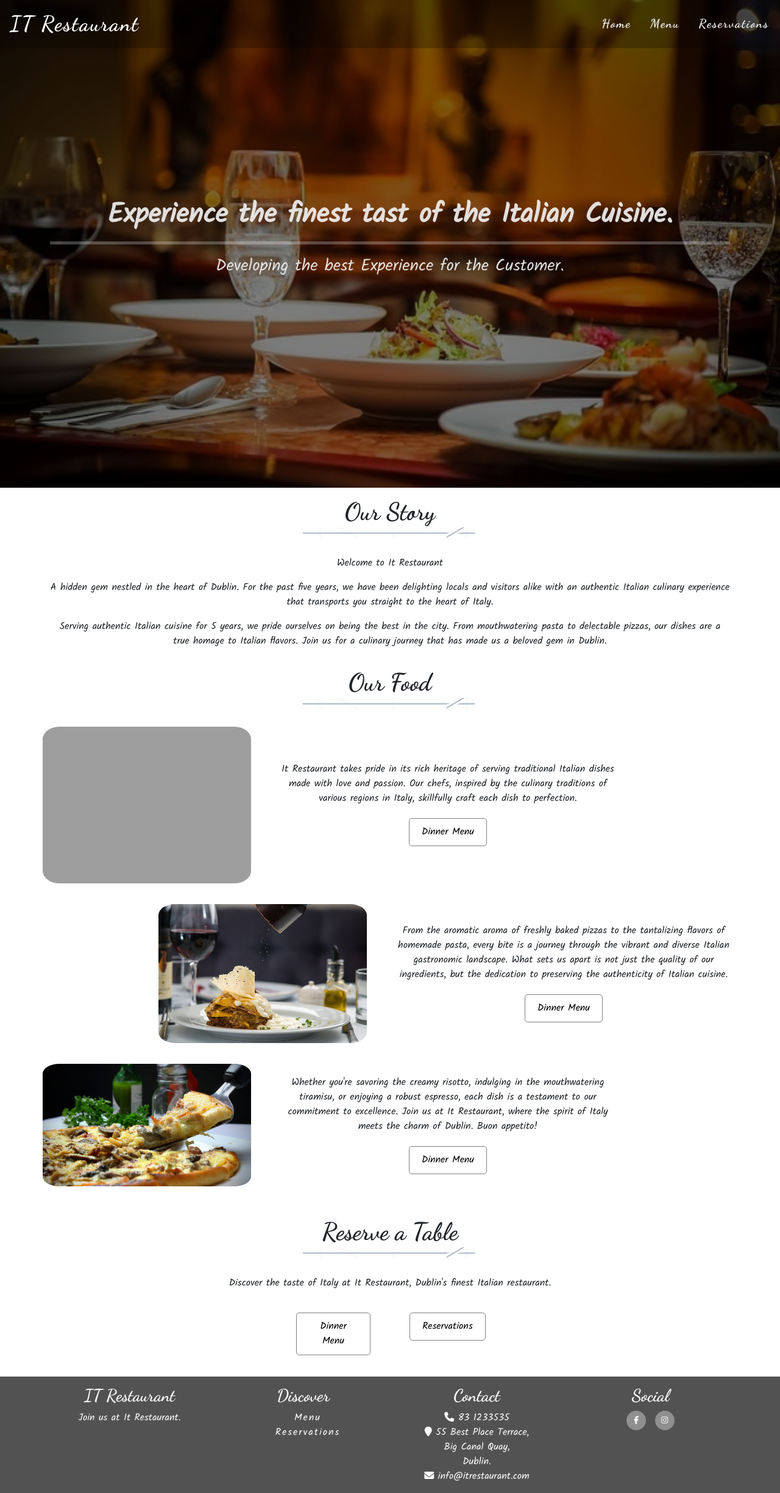
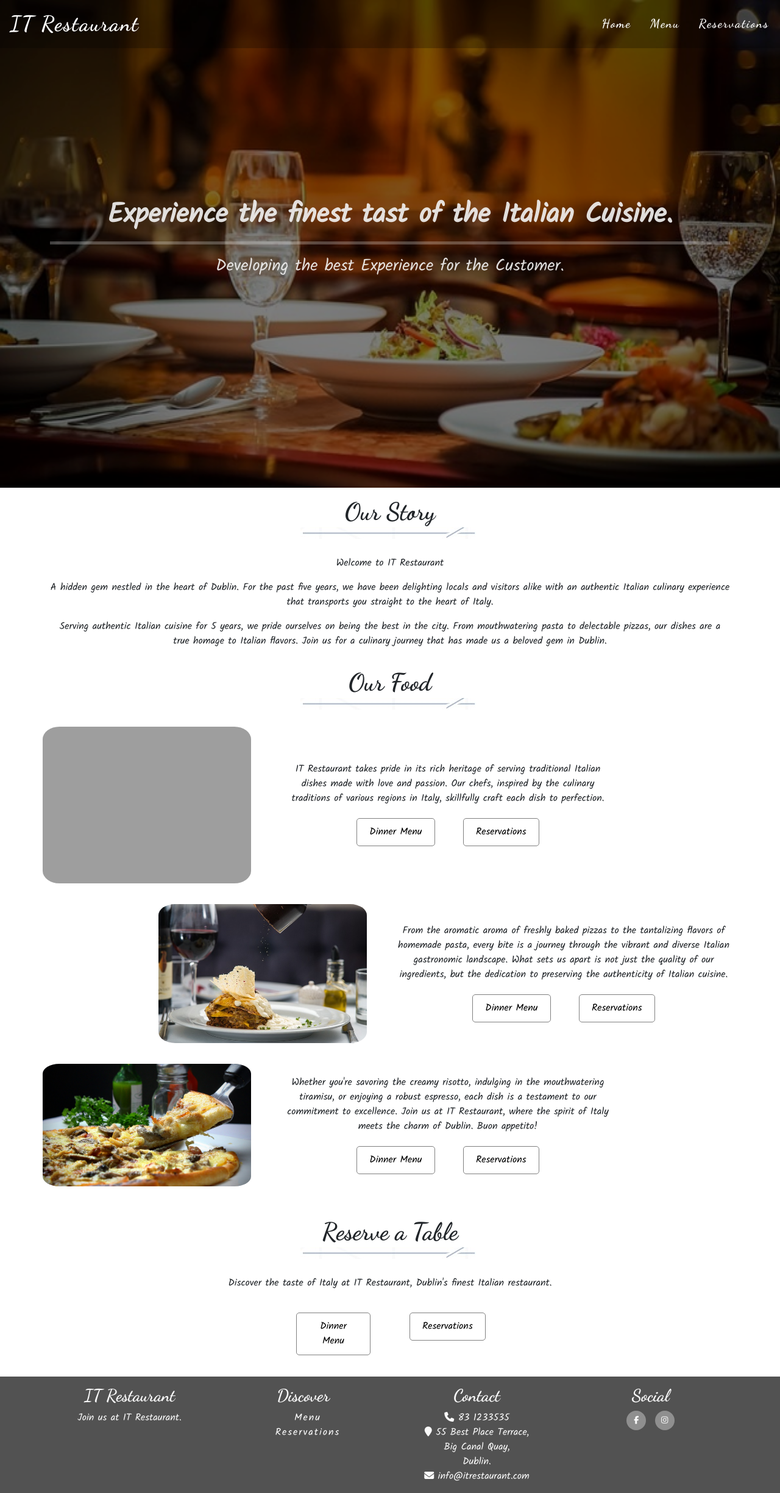
Before and after one commit to TCaldato/it-restaurant, a Django app: page / in a window 1280 px wide. Shown: the whole page at 61% size. Run offline with Django 5.2, Linux system fonts and the light colour scheme; some libraries are stand-ins or nearby versions; grey boxes are pictures that could not be loaded.

Commit message:
Added more buttons for reservation, added icon fo page, removed email for booking a table, deleted 2 images and added a different one

```diff
--- a/reservations/forms.py
+++ b/reservations/forms.py
@@ -12,7 +12,7 @@ class DateInput(forms.DateInput):
 class ReservationForm(forms.ModelForm):
     class Meta:
         model = Booking
-        fields = ['date', 'start_time', 'num_people', 'email']
+        fields = ['date', 'start_time', 'num_people']
         widgets = {
             'date': DateInput(),
             'num_people': forms.NumberInput(attrs={'max': 10, 'min': 1}),  # Set max and min attributes
--- a/reservations/templates/reservations/views_reservation.html
+++ b/reservations/templates/reservations/views_reservation.html
@@ -6,6 +6,11 @@
 {% url 'account_logout' as logout_url %}
 
 {% block content %}
+<!-- Callout -->
+<div class="container-fluid callout-container">
+    <div class="opaque-overlay">&nbsp;
+        <img class="callout-container opaque-overlay img-fluid" src="{% static 'img/table_restaurant.jpg' %}">
+    </div>
     <div class="container d-flex flex-column justify-content-center align-items-center text-center min-vh-100">
         <div class="row">
             <div class="col-12">
@@ -116,4 +121,5 @@
             </div>
         </div>
     </div>
+</div>
 {% endblock %}
--- a/reservations/views.py
+++ b/reservations/views.py
@@ -73,7 +73,7 @@ def edit_booking(request, booking_id):
                 date=chosen_date, start_time=chosen_time, user=request.user).exclude(id=booking_id).count()
 
             if num_same_bookings >= num_appointments:
-                messages.warning(
+                messages.error(
                     request, 'No appointment available or this is your reservation')
                 return redirect('edit_booking', booking_id)
             else:
--- a/restaurant/templates/restaurant/index.html
+++ b/restaurant/templates/restaurant/index.html
@@ -37,7 +37,7 @@
             <div class="row">
                 <div class="col-12">
                     <div class="text-center story-text">
-                        <p>Welcome to It Restaurant</p>
+                        <p>Welcome to IT Restaurant</p>
                         <p> A hidden gem nestled in the heart of Dublin.
                             For the past five years, we have been delighting locals and visitors
                             alike with an authentic Italian culinary
@@ -68,13 +68,15 @@
             <img class="our-food-img " src="{% static 'img/pasta.jpg' %}" alt="pasta">
         </div>
         <div class="col-6 col-12 col-md-6 food-text">
-            <p>It Restaurant takes pride in its rich heritage of serving traditional
+            <p>IT Restaurant takes pride in its rich heritage of serving traditional
                 Italian dishes made with love and passion. Our chefs, inspired by the culinary
                 traditions of various regions in Italy, skillfully craft each dish to perfection.
                 <br>
                 <a class="dinner-menu" href="{% static 'img/dinner-menu.pdf' %}" target="_blank">
                     Dinner Menu
                 </a>
+                <a class="dinner-menu {% if request.path == reservations_url %}active{%endif%}"
+                    aria-current="page" href="{% url 'reservations' %}" >Reservations</a>
             </p>
       </div>
     </div>
@@ -92,6 +94,8 @@
                 <a class="dinner-menu" href="{% static 'img/dinner-menu.pdf' %}" target="_blank">
                     Dinner Menu
                 </a>
+                <a class="dinner-menu {% if request.path == reservations_url %}active{%endif%}"
+                    aria-current="page" href="{% url 'reservations' %}" >Reservations</a>
             </p>
       </div>
     </div>
@@ -103,12 +107,14 @@
             <p>Whether you're savoring the creamy risotto,
                 indulging in the mouthwatering tiramisu, or enjoying a
                 robust espresso, each dish is a testament to our commitment to excellence.
-                Join us at It Restaurant, where the spirit of Italy meets the charm
+                Join us at IT Restaurant, where the spirit of Italy meets the charm
                 of Dublin. Buon appetito!
                 <br>
                 <a class="dinner-menu" href="{% static 'img/dinner-menu.pdf' %}" target="_blank">
                     Dinner Menu
                 </a>
+                <a class="dinner-menu {% if request.path == reservations_url %}active{%endif%}"
+                    aria-current="page" href="{% url 'reservations' %}" >Reservations</a>
             </p>
       </div>
     </div>
@@ -125,7 +131,7 @@
                 <div class="row ">
                     <div class="col-12">
                         <div class="text-center story-text">
-                            <p>Discover the taste of Italy at It Restaurant, Dublin's finest Italian restaurant. </p>
+                            <p>Discover the taste of Italy at IT Restaurant, Dublin's finest Italian restaurant. </p>
                         </div>
                     </div>
                     <div class="container text-center">
--- a/static/css/style.css
+++ b/static/css/style.css
@@ -72,6 +72,14 @@ body {
     z-index: 4;
     font-size: larger;
 
+}
+
+.table {
+    --bs-table-bg: none;
+}
+
+.col-12 {
+    z-index: 5;
 }
 
 
--- a/templates/account/messages/logged_in.txt
+++ b/templates/account/messages/logged_in.txt
@@ -1,4 +1,4 @@
 {% load account %}
 {% load i18n %}
 {% user_display user as name %}
-{% blocktrans %}Successfully signed in as {{name}}.{% endblocktrans %}
+{% blocktrans %}Successfully signed in as {{name}}. Click in Reservatios for booking a Table{% endblocktrans %}
--- a/templates/account/signup.html
+++ b/templates/account/signup.html
@@ -6,7 +6,7 @@
 {% endblock head_title %}
 {% block content %}
     <div class="container d-flex flex-column justify-content-center align-items-center text-center min-vh-100">
-        <h2>Sing Up</h2>
+        <h2>Sign Up</h2>
         <p>
             {% blocktrans %}If you already have an account please <a href="{{ login_url }}"> Sign in</a>.{% endblocktrans %}
         </p>
--- a/templates/base.html
+++ b/templates/base.html
@@ -8,8 +8,8 @@
 <!-- Head -->
 <head>
     <meta charset="UTF-8">
-    <a class="nav-link {% if request.path == index_url %}active{%endif%}"
-        aria-current="page" href="{% url 'index' %}" ><title>It Restaurant</title></a>
+    <link rel="icon" href="{% static 'img/icon.png' %}"/>
+    <title>IT Restaurant</title>
     <meta name="viewport" content="width=device-width, initial-scale=1.0">
 
     <!-- Bootstrap CSS -->
@@ -29,7 +29,8 @@
     <!-- Navigation -->
     <header class="container-fluid navalert-container">
         <nav class="navbar navbar-dark navbar-expand-sm">
-            <a href="#" class="navbar-brand">IT Restaurant</a>
+            <a class="navbar-brand {% if request.path == index_url %}active{%endif%}"
+                aria-current="page" href="{% url 'index' %}">IT Restaurant</a>
             <button class="navbar-toggler ml-auto" type="button" data-toggle="collapse" data-target="#navbarNavDropdown" aria-controls="navbarNavDropdown" aria-expanded="false" aria-label="Toggle navigation">
             <span class="navbar-toggler-icon"></span>
             </button>
@@ -67,18 +68,19 @@
             <div class="col-sm-3 centralize-content">
                 <h3>IT Restaurant</h3>
                 <p>
-                    Join us at It Restaurant.
+                    Join us at IT Restaurant.
                 </p>
             </div>
             <div class="col-sm-3 centralize-content">
                 <h3>Discover</h3>
                 <p>
-                    <a class="nav-link" href="{% static 'img/dinner-menu.pdf' %}" target="_blank">Menu</a>
+                    <a class="nav-link" href="{% static 'img/dinner-menu.pdf' %}" target="_blank">Menu</a><!-- Menu PDF -->
                     <a class="nav-link {% if request.path == reservations_url %}active{%endif%}"
-                    aria-current="page" href="{% url 'reservations' %}" >Reservations</a>
+                    aria-current="page" href="{% url 'reservations' %}" >Reservations</a><!-- Link for Reservations page -->
                 </p>
             </div>
             <div class="col-sm-3 centralize-content">
+                <!-- Restaurant Info -->
                 <h3>Contact</h3>
                 <div><i class="fa-solid fa-phone"></i> 83 1233535</div>
                 <div><i class="fa-solid fa-location-pin"></i>
@@ -91,6 +93,7 @@
                 </div>
             </div>
             <div class="col-sm-3 centralize-content">
+                <!-- Restaurant Social Media -->
                 <h3>Social</h3>
                 <ul class="list-inline social-links">
                     <li class="list-inline-item">
```
Also changed, not shown: static/img/food_table.jpg (added), static/img/icon.png (added), static/img/pasta-table.jpg (deleted), 3 other files. Lines whose indentation alone changed are shown as unchanged.
